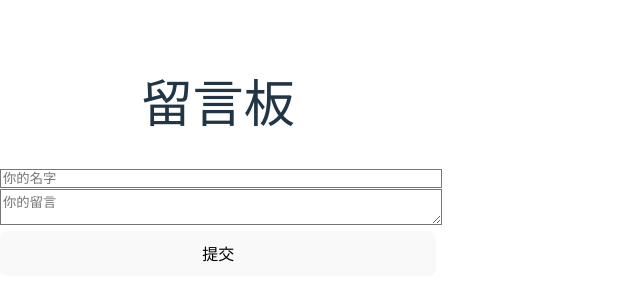
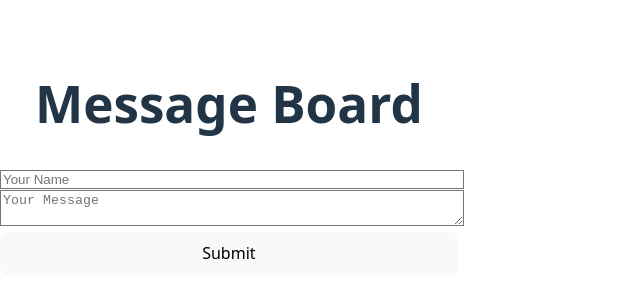
Before and after one commit to HankChoose/raybeststar, a React (Vite) app: page / in a window 1280 px wide. Shown: the part 242-542 px from the top of the page, without its empty margins (0-640 px from the left). Built offline with nearby package versions, Linux system fonts and the light colour scheme.

Commit message:
Update App.tsx

```diff
--- a/src/App.tsx
+++ b/src/App.tsx
@@ -5,9 +5,9 @@ const App = () => {
   const [message, setMessage] = useState('');
   const [response, setResponse] = useState('');
 
-  // 只替换前缀部分
+  // Replace only the base URL part
   const FUNCTION_BASE_URL = import.meta.env.VITE_SUPABASE_FUNCTION_BASE_URL;
-  const ANON_KEY = import.meta.env.VITE_SUPABASE_ANON_KEY;  // 从 .env 里读取
+  const ANON_KEY = import.meta.env.VITE_SUPABASE_ANON_KEY;
 
   const handleSubmit = async (e: React.FormEvent<HTMLFormElement>) => {
     e.preventDefault();
@@ -17,7 +17,7 @@ const App = () => {
         method: 'POST',
         headers: {
           'Content-Type': 'application/json',
-		  'Authorization': `Bearer ${ANON_KEY}`,
+          'Authorization': `Bearer ${ANON_KEY}`,
         },
         body: JSON.stringify({
           username: name,
@@ -27,18 +27,18 @@ const App = () => {
 
       const data = await res.json();
       if (res.ok) {
-        setResponse(data.message || '提交成功！');
+        setResponse(data.message || 'Message submitted successfully!');
       } else {
-        setResponse(data.error || '提交失败！');
+        setResponse(data.error || 'Failed to submit message.');
       }
     } catch (err) {
-      setResponse('提交失败：网络错误');
+      setResponse('Submission failed: Network error');
     }
   };
 
   return (
     <div className="min-h-screen flex flex-col items-center justify-center bg-gray-100 p-6">
-      <h1 className="text-3xl font-bold mb-6">留言板</h1>
+      <h1 className="text-3xl font-bold mb-6">Message Board</h1>
       <form
         onSubmit={handleSubmit}
         className="bg-white p-6 rounded shadow-md w-full max-w-md space-y-4"
@@ -46,14 +46,14 @@ const App = () => {
         <input
           className="w-full px-4 py-2 border rounded"
           type="text"
-          placeholder="你的名字"
+          placeholder="Your Name"
           value={name}
           onChange={(e) => setName(e.target.value)}
           required
         />
         <textarea
           className="w-full px-4 py-2 border rounded"
-          placeholder="你的留言"
+          placeholder="Your Message"
           value={message}
           onChange={(e) => setMessage(e.target.value)}
           required
@@ -62,7 +62,7 @@ const App = () => {
           type="submit"
           className="w-full bg-blue-500 text-white py-2 px-4 rounded hover:bg-blue-400 transition-colors"
         >
-          提交
+          Submit
         </button>
       </form>
       {response && <p className="mt-4 text-green-600">{response}</p>}
```
